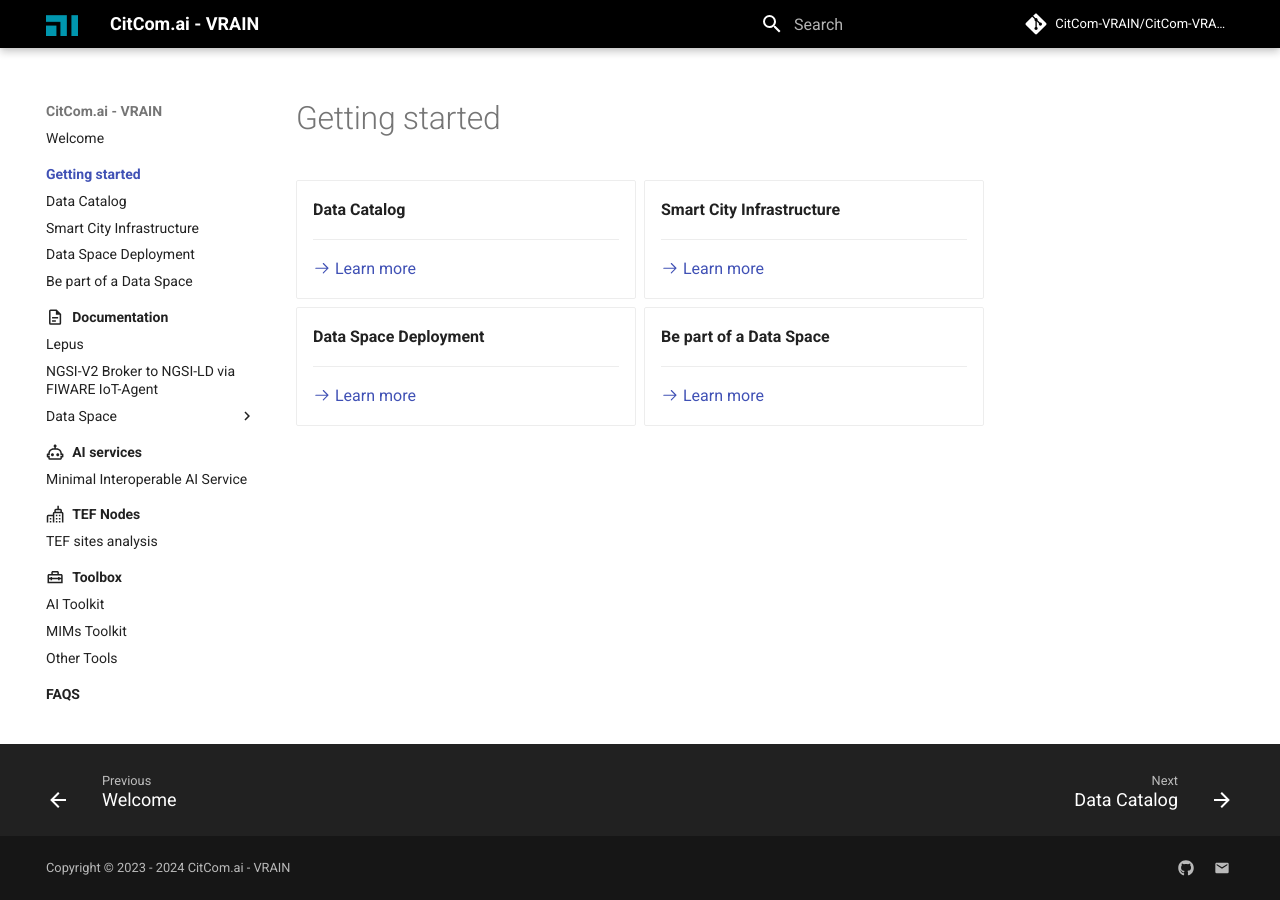
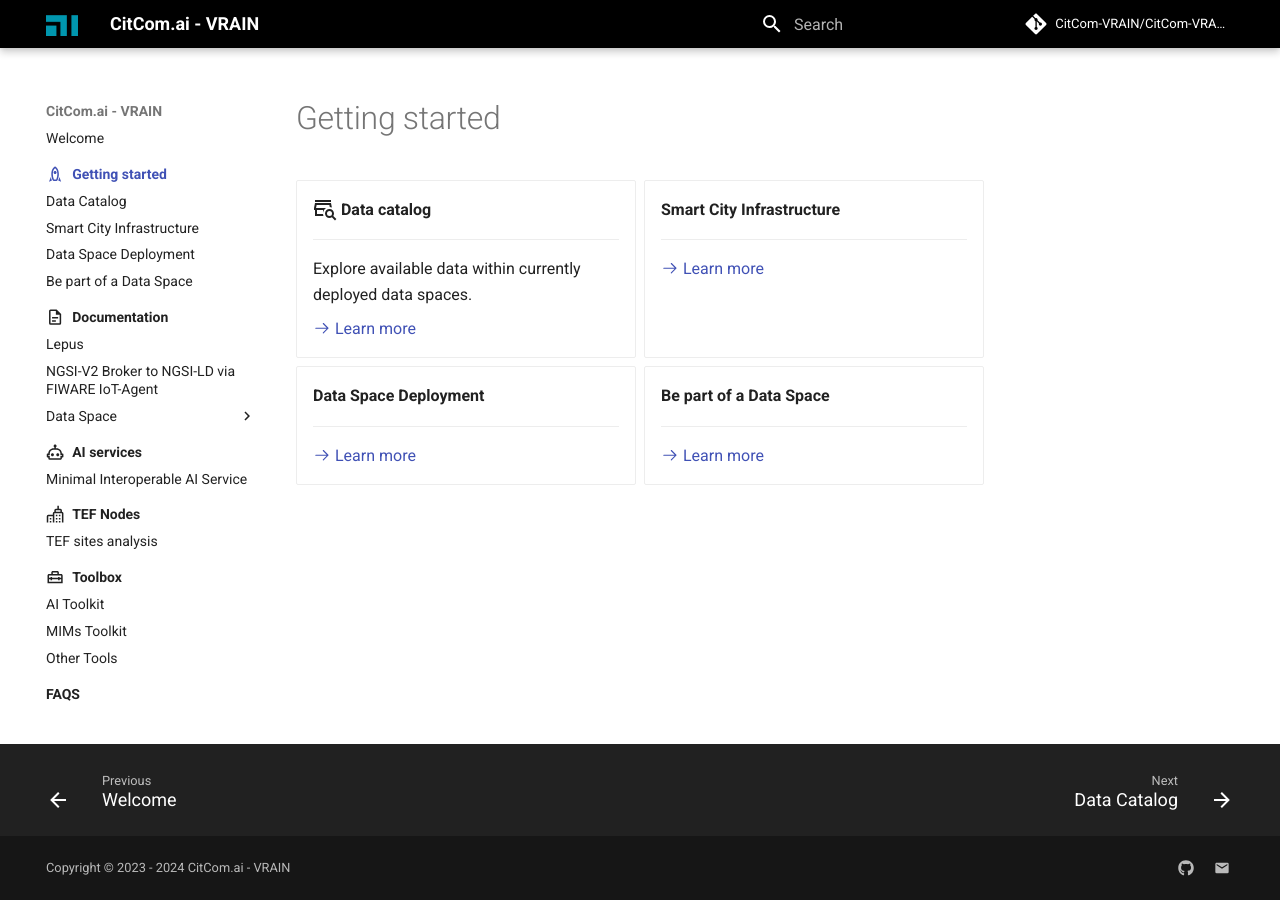
Before and after one commit to riseupalex/CitComAI-Hub.github.io, an MkDocs documentation site: the page built from docs/getting_started/index.md, in a window 1280 px wide. Built offline with MkDocs 1.6.1 and Material for MkDocs 9.7.7, drawn with Linux system fonts in a browser that asks for light colours; comment, search, counter and statistics services are not loaded.

Commit message:
Change getting started icons

```diff
--- a/docs/getting_started/index.md
+++ b/docs/getting_started/index.md
@@ -1,10 +1,15 @@
-# Getting started
+---
+icon: material/rocket-outline
+title: Getting started
+---
 
 <div class="grid cards" markdown>
 
--   __Data Catalog__
+-   :material-store-search-outline:{ .lg .middle } __Data catalog__
 
     ---
+
+    Explore available data within currently deployed data spaces.
 
     [:octicons-arrow-right-24: Learn more](data_catalog/index.md)
 
```
Also changed, not shown: docs/index.md (+1 -1 lines).
